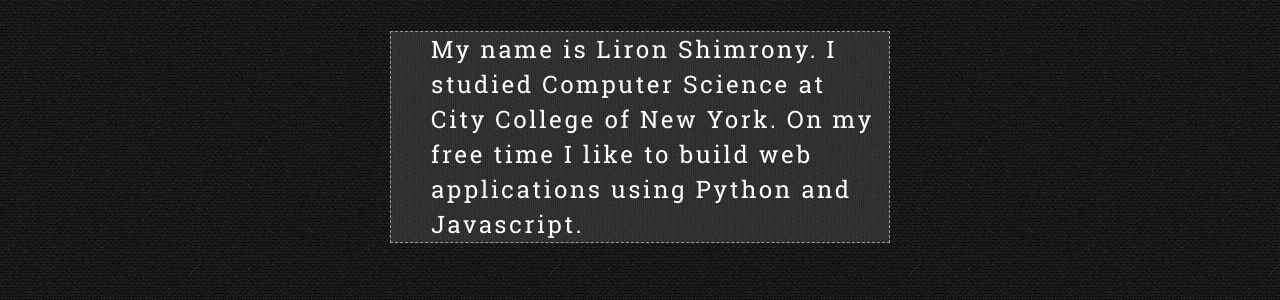
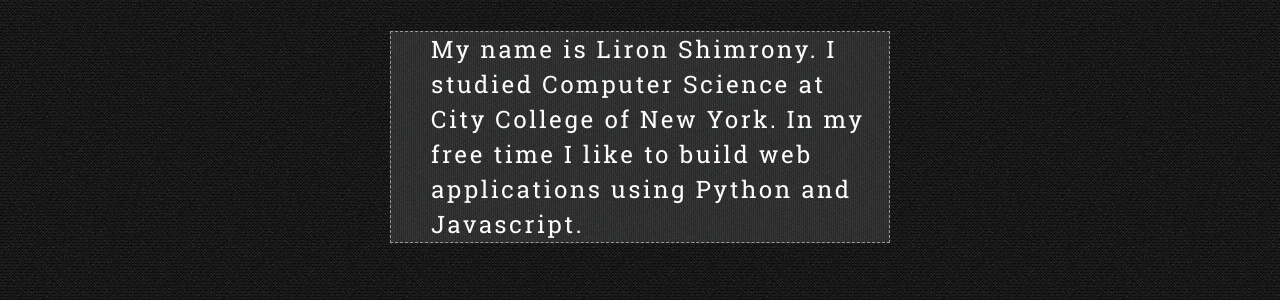
Before and after one commit to lsxliron/lsxliron.github.io, a Jekyll site: the page built from index.html, in a window 1280 px wide and 900 px high, scrolled down 816 px. Shown: the part 227-527 px from the top of the window. Built offline with Jekyll 4.4.1, drawn with Linux system fonts in a browser that asks for light colours; some of the changed text lies outside the part shown.

Commit message:
Update index.html

```diff
--- a/index.html
+++ b/index.html
@@ -37,7 +37,7 @@ layout: custom
 			<i class="fa fa-user fa-4x"><label class="aboutMeLBL"><span style="font-size:5vh; font-weight:250">A</span> LITTLE BIT ABOUT MYSELF</label></i>
 			<div class="container aboutMeBox">
 				<h3 class="aboutMeText">
-					My name is Liron Shimrony. I studied Computer Science at City College of New York. On my free time I like to build web applications using Python and Javascript.
+					My name is Liron Shimrony. I studied Computer Science at City College of New York. In my free time I like to build web applications using Python and Javascript.
 				</h3>
 			</div>
 			<button id="projectsBtn"type="button" class='btn btn-primary portfolioButton'>View My Portfolio</button>
@@ -144,7 +144,7 @@ layout: custom
 
 <!-- PROFILES AND LINKS PAGE -->
 <div id="profilesPage" class="page profilesPage">
-	<label class="webPortfolioHeading" style="margin-bottom:10%">My Porjects And Profile</label>
+	<label class="webPortfolioHeading" style="margin-bottom:10%">My Projects And Profile</label>
 	<div style="width:100%; text-align:center">
 		<a href="http://www.github.com/lsxliron" class="profilesIcons" target="_blank"><i class="fa fa-github fa-5x"></i></a>
 		<a href="http://www.bitbucket.org/lsxliron" class="profilesIcons" target="_blank"><i style="margin-left:50px;" class="fa fa-bitbucket fa-5x"></i></a>
```
